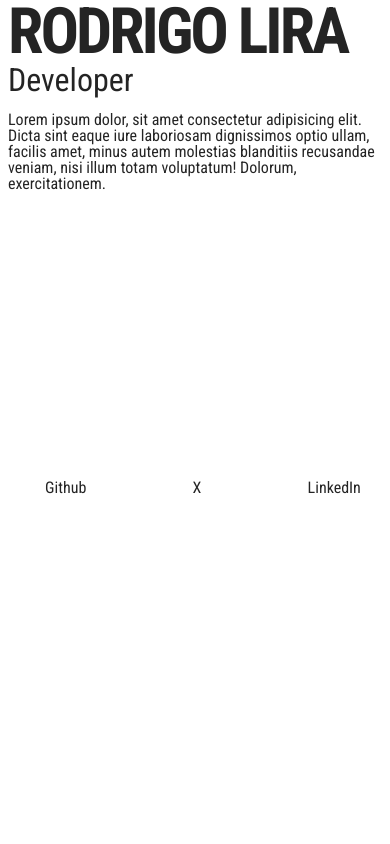
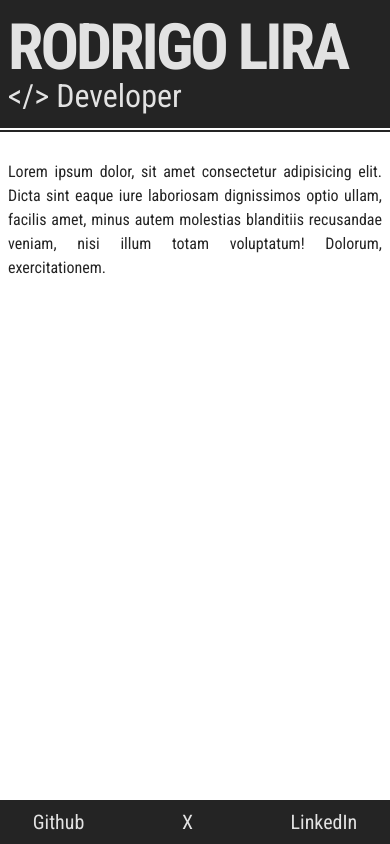
Before and after one commit to rodrigoronin/portfolio, a website built with Vite: page index.html in a window 390 px wide. Built offline with nearby package versions, Linux system fonts and the light colour scheme; what typeit would draw is missing.

Commit message:
feat: almost finished mobile version
the projects menu is missing yet

```diff
--- a/index.html
+++ b/index.html
@@ -16,17 +16,29 @@
   <body>
     <main class="container">
       <section class="header">
-        <h1 class="title">RODRIGO LIRA</h1>
-        <span class="subtitle animated"></span>
-        <span class="subtitle"> Developer</span>
+        <h1 class="header-title">RODRIGO LIRA</h1>
+        <span class="header-subtitle">&lt;/&gt; </span>
+        <span class="header-subtitle animated"></span>
+        <span class="header-subtitle"> Developer</span>
       </section>
 
-      <section class="main">
-        <p>
+      <ul class="test-ul">
+        <li class="test-li-1"></li>
+        <li class="test-li-2"></li>
+        <li class="test-li-3"></li>
+        <li class="test-li-4"></li>
+      </ul>
+
+      <section class="content">
+        <p class="content-about">
           Lorem ipsum dolor, sit amet consectetur adipisicing elit. Dicta sint eaque iure laboriosam
           dignissimos optio ullam, facilis amet, minus autem molestias blanditiis recusandae veniam,
           nisi illum totam voluptatum! Dolorum, exercitationem.
         </p>
+
+        <div class="content-nav">
+          <nav></nav>
+        </div>
       </section>
 
       <footer class="footer">
--- a/src/index.css
+++ b/src/index.css
@@ -2,7 +2,6 @@
   display: flex;
   flex-direction: column;
   gap: 1rem;
-  padding: 0 0.5rem;
   color: var(--secondary-color);
 
   margin: 0 auto;
@@ -10,22 +9,47 @@
   height: 100vh;
 }
 
-.title {
+.header {
+  background-color: var(--secondary-color);
+  color: var(--primary-color);
+  padding: 1rem 0.5rem;
+}
+
+.header::after {
+  content: "";
+  position: absolute;
+  left: 0;
+  right: 0;
+  top: 130px;
+  height: 2px;
+  background-color: var(--secondary-color);
+}
+
+.header-title {
   font-size: 4rem;
   font-weight: var(--font-weight-bold);
   letter-spacing: -3px;
 }
 
-.subtitle {
+.header-subtitle {
   font-size: 2rem;
 }
 
-.main {
+.content {
   flex-grow: 3;
+  padding: 0 0.5rem;
+}
+
+.content-about {
+  text-align: justify;
+  line-height: 1.5;
 }
 
 .footer {
-  position: absolute;
+  position: static;
+  padding: 0.75rem 0;
+  background-color: var(--secondary-color);
+  color: var(--primary-color);
   top: 30rem;
   width: 100%;
 }
@@ -37,3 +61,8 @@
   justify-content: space-around;
   gap: 2rem;
 }
+
+.footer-nav > li {
+  cursor: pointer;
+  font-size: 1.25rem;
+}
```
